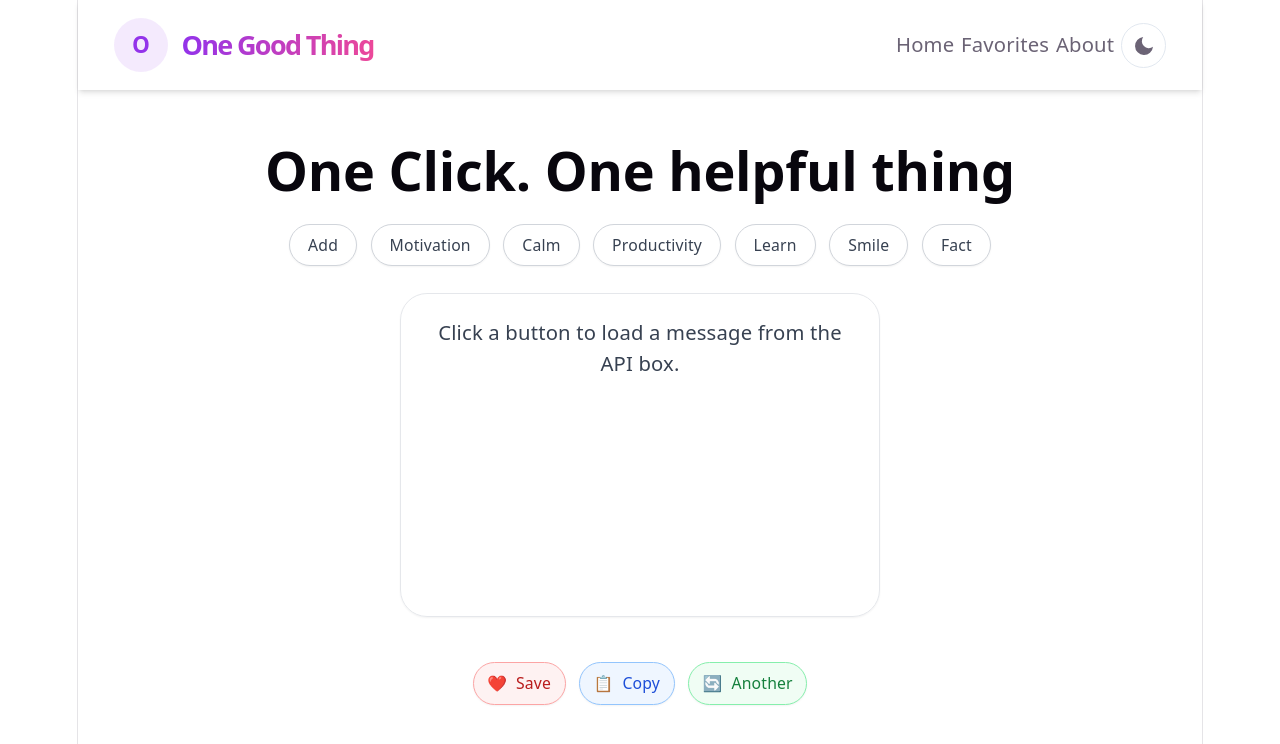
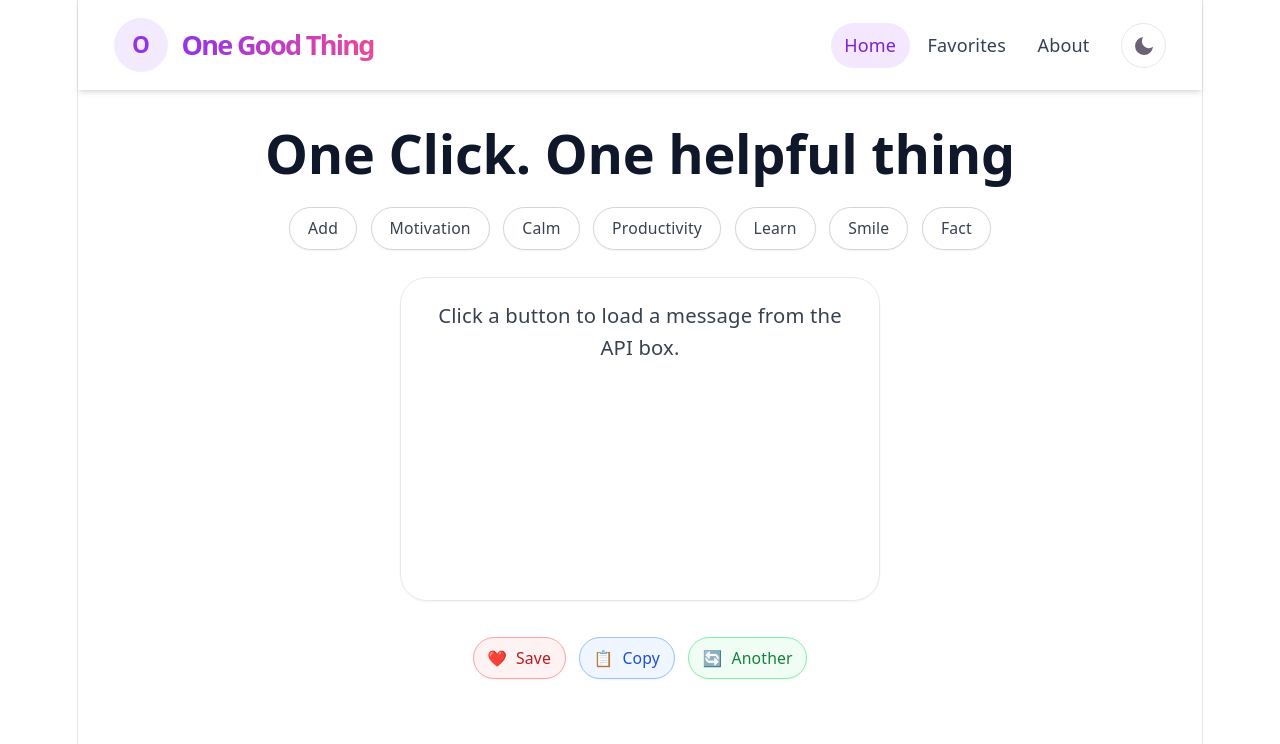
Before and after one commit to preetivadali/one-good-thing, a React (Vite) app: page / in a window 1280 px wide. Shown: the top 744 px of the page. Built offline with nearby package versions, Linux system fonts and the light colour scheme.

Commit message:
Update About page, favorites flow, and icons

```diff
--- a/package.json
+++ b/package.json
@@ -11,7 +11,8 @@
   },
   "dependencies": {
     "react": "^19.2.7",
-    "react-dom": "^19.2.7"
+    "react-dom": "^19.2.7",
+    "react-icons": "^5.7.0"
   },
   "devDependencies": {
     "@eslint/js": "^10.0.1",
@@ -23,9 +24,7 @@
     "eslint-plugin-react-hooks": "^7.1.1",
     "eslint-plugin-react-refresh": "^0.5.3",
     "globals": "^17.7.0",
-
     "prettier": "^3.9.4",
-
     "vite": "^8.1.1"
   }
 }
--- a/src/App.jsx
+++ b/src/App.jsx
@@ -1,5 +1,8 @@
-import { useState } from "react";
+import { useEffect, useState } from "react";
 import Navbar from "./assets/components/Navbar";
+import Home from "./Pages/Home";
+import Favorites from "./Pages/Favorites";
+import About from "./Pages/About";
 
 const BUTTON_LABELS = [
   "Add",
@@ -11,13 +14,33 @@ const BUTTON_LABELS = [
   "Fact",
 ];
 
+const FAVORITES_STORAGE_KEY = "one-good-thing:favorites";
+
 function App() {
   const [message, setMessage] = useState("");
   const [loading, setLoading] = useState(false);
+  const [favorites, setFavorites] = useState(() => {
+    if (typeof window === "undefined") {
+      return [];
+    }
+
+    try {
+      return JSON.parse(localStorage.getItem(FAVORITES_STORAGE_KEY) ?? "[]");
+    } catch {
+      return [];
+    }
+  });
+  const [feedback, setFeedback] = useState("");
+  const [currentPage, setCurrentPage] = useState("home");
+
+  useEffect(() => {
+    localStorage.setItem(FAVORITES_STORAGE_KEY, JSON.stringify(favorites));
+  }, [favorites]);
 
   const handleButtonClick = async (label) => {
     setLoading(true);
     setMessage("");
+    setFeedback("");
 
     try {
       const response = await fetch(
@@ -27,67 +50,89 @@ function App() {
       const data = await response.json();
 
       setMessage(data.message);
-    } catch (error) {
+    } catch {
       setMessage("Something went wrong. Please try again.");
     } finally {
       setLoading(false);
     }
   };
 
+  const handleSave = () => {
+    const trimmedMessage = message.trim();
+
+    if (!trimmedMessage) {
+      setFeedback("Save a message first.");
+      return;
+    }
+
+    const alreadySaved = favorites.some((item) => item.text === trimmedMessage);
+
+    if (alreadySaved) {
+      setFeedback("That message is already in favorites.");
+      return;
+    }
+
+    setFavorites((previous) => [
+      { id: Date.now(), text: trimmedMessage },
+      ...previous,
+    ]);
+    setFeedback("Saved to favorites.");
+  };
+
+  const handleCopy = async () => {
+    const trimmedMessage = message.trim();
+
+    if (!trimmedMessage) {
+      setFeedback("There is no message to copy yet.");
+      return;
+    }
+
+    try {
+      await navigator.clipboard.writeText(trimmedMessage);
+      setFeedback("Copied to clipboard.");
+    } catch {
+      setFeedback("Copy failed. Please try again.");
+    }
+  };
+
+  const handleAnother = () => {
+    const nextLabel =
+      BUTTON_LABELS[Math.floor(Math.random() * BUTTON_LABELS.length)];
+    handleButtonClick(nextLabel);
+  };
+
+  const handleDelete = (id) => {
+    setFavorites((previous) => previous.filter((item) => item.id !== id));
+    setFeedback("Removed from favorites.");
+  };
+
+  const renderPage = () => {
+    if (currentPage === "favorites") {
+      return <Favorites favorites={favorites} onDelete={handleDelete} />;
+    }
+
+    if (currentPage === "about") {
+      return <About />;
+    }
+
+    return (
+      <Home
+        message={message}
+        loading={loading}
+        feedback={feedback}
+        buttonLabels={BUTTON_LABELS}
+        onButtonClick={handleButtonClick}
+        onSave={handleSave}
+        onCopy={handleCopy}
+        onAnother={handleAnother}
+      />
+    );
+  };
+
   return (
     <>
-      <Navbar />
-
-      <div className="flex flex-col justify-center items-center h-[80vh] gap-6 pt-6">
-        <h2 className="text-5xl font-bold text-center">
-          One Click. One helpful thing
-        </h2>
-
-        <div className="flex flex-wrap justify-center gap-3">
-          {BUTTON_LABELS.map((label) => (
-            <button
-              key={label}
-              type="button"
-              onClick={() => handleButtonClick(label)}
-              className="rounded-full border border-gray-300 bg-white px-4 py-2 text-sm font-medium text-gray-700 shadow-sm transition hover:border-purple-500 hover:text-purple-600 dark:border-slate-700 dark:bg-slate-900 dark:text-slate-200 dark:hover:border-purple-400 dark:hover:text-purple-300"
-            >
-              {label}
-            </button>
-          ))}
-        </div>
-
-        <div className="h-72 w-[480px] rounded-3xl border border-gray-200 bg-white/90 px-6 py-5 text-center text-lg text-gray-700 shadow-sm backdrop-blur transition dark:border-slate-700 dark:bg-slate-900/90 dark:text-slate-100">
-          {loading
-            ? "Loading message..."
-            : message || "Click a button to load a message from the API box."}
-        </div>
-
-        <div className="flex justify-center gap-3 pt-4 flex-nowrap">
-          <button
-            type="button"
-            className="inline-flex items-center gap-2 rounded-full border border-red-300 bg-red-50 px-3 py-2 text-sm font-medium text-red-700 shadow-sm transition hover:bg-red-100 dark:border-red-700 dark:bg-red-900/30 dark:text-red-200"
-          >
-            <span>❤️</span>
-            Save
-          </button>
-
-          <button
-            type="button"
-            className="inline-flex items-center gap-2 rounded-full border border-blue-300 bg-blue-50 px-3 py-2 text-sm font-medium text-blue-700 shadow-sm transition hover:bg-blue-100 dark:border-blue-700 dark:bg-blue-900/30 dark:text-blue-200"
-          >
-            <span>📋</span>
-            Copy
-          </button>
-
-          <button
-            type="button"
-            className="inline-flex items-center gap-2 rounded-full border border-green-300 bg-green-50 px-3 py-2 text-sm font-medium text-green-700 shadow-sm transition hover:bg-green-100 dark:border-green-700 dark:bg-green-900/30 dark:text-green-200"
-          >
-            <span>🔄</span>
-            Another
-          </button>
-        </div>
-      </div>
+      <Navbar currentPage={currentPage} onNavigate={setCurrentPage} />
+      {renderPage()}
     </>
   );
 }
--- a/src/Pages/Home.jsx
+++ b/src/Pages/Home.jsx
@@ -0,0 +1,25 @@
+import QuoteCard from "../assets/components/QuoteCard";
+
+export default function Home({
+  message,
+  loading,
+  feedback,
+  buttonLabels,
+  onButtonClick,
+  onSave,
+  onCopy,
+  onAnother,
+}) {
+  return (
+    <QuoteCard
+      message={message}
+      loading={loading}
+      feedback={feedback}
+      buttonLabels={buttonLabels}
+      onButtonClick={onButtonClick}
+      onSave={onSave}
+      onCopy={onCopy}
+      onAnother={onAnother}
+    />
+  );
+}
--- a/src/assets/components/NavLinks.jsx
+++ b/src/assets/components/NavLinks.jsx
@@ -1,27 +1,30 @@
-
-
-/**
- * NavLinks component — renders a list of navigation links.
- * Keep the data in one place (NAV_ITEMS) to make additions simple.
- */
 const NAV_ITEMS = [
-  { label: "Home", href: "#" },
-  { label: "Favorites", href: "#" },
-  { label: "About", href: "#" },
+  { label: "Home", value: "home" },
+  { label: "Favorites", value: "favorites" },
+  { label: "About", value: "about" },
 ];
 
-export default function NavLinks() {
+export default function NavLinks({ currentPage, onNavigate }) {
   return (
-    <div className="flex items-center gap-0.5 text-lg font-medium">
-      {NAV_ITEMS.map((item) => (
-        <a
-          key={item.label}
-          href={item.href}
-          className="hover:text-purple-500 transition duration-300 px-0.5"
-        >
-          {item.label}
-        </a>
-      ))}
+    <div className="flex items-center gap-1 text-sm font-medium sm:text-base">
+      {NAV_ITEMS.map((item) => {
+        const isActive = currentPage === item.value;
+
+        return (
+          <button
+            key={item.label}
+            type="button"
+            onClick={() => onNavigate(item.value)}
+            className={`rounded-full px-3 py-2 transition duration-300 ${
+              isActive
+                ? "bg-purple-100 text-purple-700 dark:bg-purple-900/40 dark:text-purple-200"
+                : "text-slate-700 hover:text-purple-500 dark:text-slate-200"
+            }`}
+          >
+            {item.label}
+          </button>
+        );
+      })}
     </div>
   );
 }
--- a/src/assets/components/Navbar.jsx
+++ b/src/assets/components/Navbar.jsx
@@ -5,7 +5,7 @@ import ThemeToggle from "./ThemeToggle";
 
 const STORAGE_KEY = "one-good-thing:theme";
 
-export default function Navbar() {
+export default function Navbar({ currentPage, onNavigate }) {
   const [isDarkMode, setIsDarkMode] = useState(() => {
     return localStorage.getItem(STORAGE_KEY) === "dark";
   });
@@ -17,11 +17,11 @@ export default function Navbar() {
 
   return (
     <nav className="sticky top-0 z-50 bg-white shadow-md dark:bg-slate-900 dark:text-white">
-      <div className="max-w-7xl mx-auto flex justify-between items-center px-8 py-4">
+      <div className="mx-auto flex max-w-7xl items-center justify-between px-4 py-4 sm:px-8">
         <Brand />
 
-        <div className="flex items-center">
-          <NavLinks />
+        <div className="flex items-center gap-3">
+          <NavLinks currentPage={currentPage} onNavigate={onNavigate} />
           <ThemeToggle
             isDark={isDarkMode}
             onToggle={() => setIsDarkMode(!isDarkMode)}
--- a/src/assets/components/QuoteCard.jsx
+++ b/src/assets/components/QuoteCard.jsx
@@ -0,0 +1,73 @@
+
+export default function QuoteCard({
+  message,
+  loading,
+  feedback,
+  buttonLabels,
+  onButtonClick,
+  onSave,
+  onCopy,
+  onAnother,
+}) {
+  return (
+    <div className="flex flex-col items-center gap-6 px-4 py-8 sm:px-6 lg:px-8">
+      <h2 className="text-4xl font-bold text-center text-slate-900 dark:text-white sm:text-5xl">
+        One Click. One helpful thing
+      </h2>
+
+      <div className="flex flex-wrap justify-center gap-3">
+        {buttonLabels.map((label) => (
+          <button
+            key={label}
+            type="button"
+            onClick={() => onButtonClick(label)}
+            className="rounded-full border border-gray-300 bg-white px-4 py-2 text-sm font-medium text-gray-700 shadow-sm transition hover:border-purple-500 hover:text-purple-600 dark:border-slate-700 dark:bg-slate-900 dark:text-slate-200 dark:hover:border-purple-400 dark:hover:text-purple-300"
+          >
+            {label}
+          </button>
+        ))}
+      </div>
+
+      <div className="h-72 w-full max-w-[480px] rounded-3xl border border-gray-200 bg-white/90 px-6 py-5 text-center text-lg text-gray-700 shadow-sm backdrop-blur transition dark:border-slate-700 dark:bg-slate-900/90 dark:text-slate-100">
+        {loading
+          ? "Loading message..."
+          : message || "Click a button to load a message from the API box."}
+      </div>
+
+      <div className="flex flex-wrap justify-center gap-3 pt-2">
+        <button
+          type="button"
+          onClick={onSave}
+          className="inline-flex items-center gap-2 rounded-full border border-red-300 bg-red-50 px-3 py-2 text-sm font-medium text-red-700 shadow-sm transition hover:bg-red-100 dark:border-red-700 dark:bg-red-900/30 dark:text-red-200"
+        >
+          <span>❤️</span>
+          Save
+        </button>
+
+        <button
+          type="button"
+          onClick={onCopy}
+          className="inline-flex items-center gap-2 rounded-full border border-blue-300 bg-blue-50 px-3 py-2 text-sm font-medium text-blue-700 shadow-sm transition hover:bg-blue-100 dark:border-blue-700 dark:bg-blue-900/30 dark:text-blue-200"
+        >
+          <span>📋</span>
+          Copy
+        </button>
+
+        <button
+          type="button"
+          onClick={onAnother}
+          className="inline-flex items-center gap-2 rounded-full border border-green-300 bg-green-50 px-3 py-2 text-sm font-medium text-green-700 shadow-sm transition hover:bg-green-100 dark:border-green-700 dark:bg-green-900/30 dark:text-green-200"
+        >
+          <span>🔄</span>
+          Another
+        </button>
+      </div>
+
+      {feedback ? (
+        <p className="text-sm font-medium text-purple-600 dark:text-purple-300">
+          {feedback}
+        </p>
+      ) : null}
+    </div>
+  );
+}
```
Also changed, not shown: src/Pages/About.jsx (+53 -0 lines), src/Pages/Favorites.jsx (+47 -0 lines), 1 other file (tests, documents, lock files or other folders).
